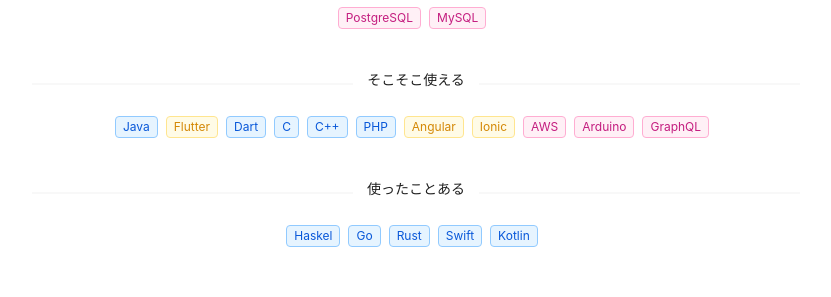
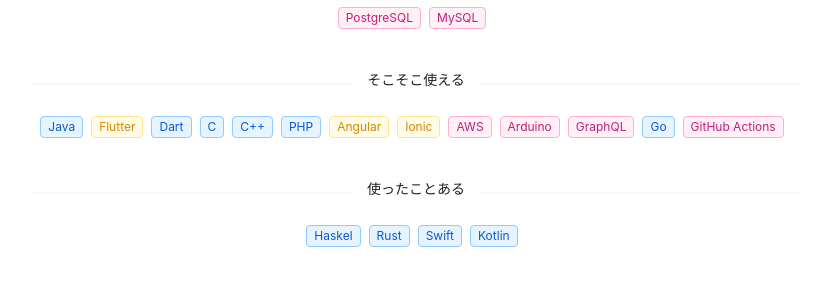
Before and after one commit to suzuki764/portfolio, a Next.js app: page / in a window 1280 px wide. Shown: the part 1304-1601 px from the top of the page, without its empty margins (224-1055 px from the left). Built offline with nearby package versions, Linux system fonts and the light colour scheme; no server answers.

Commit message:
update about

```diff
--- a/components/About.tsx
+++ b/components/About.tsx
@@ -49,11 +49,12 @@ export function About() {
           <Tag color="magenta">AWS</Tag>
           <Tag color="magenta">Arduino</Tag>
           <Tag color="magenta">GraphQL</Tag>
+          <Tag color="blue">Go</Tag>
+          <Tag color="magenta">GitHub Actions</Tag>
         </div>
         <div style={{ marginBottom: "2rem" }}>
           <Divider plain>使ったことある</Divider>
           <Tag color="blue">Haskel</Tag>
-          <Tag color="blue">Go</Tag>
           <Tag color="blue">Rust</Tag>
           <Tag color="blue">Swift</Tag>
           <Tag color="blue">Kotlin</Tag>
```
